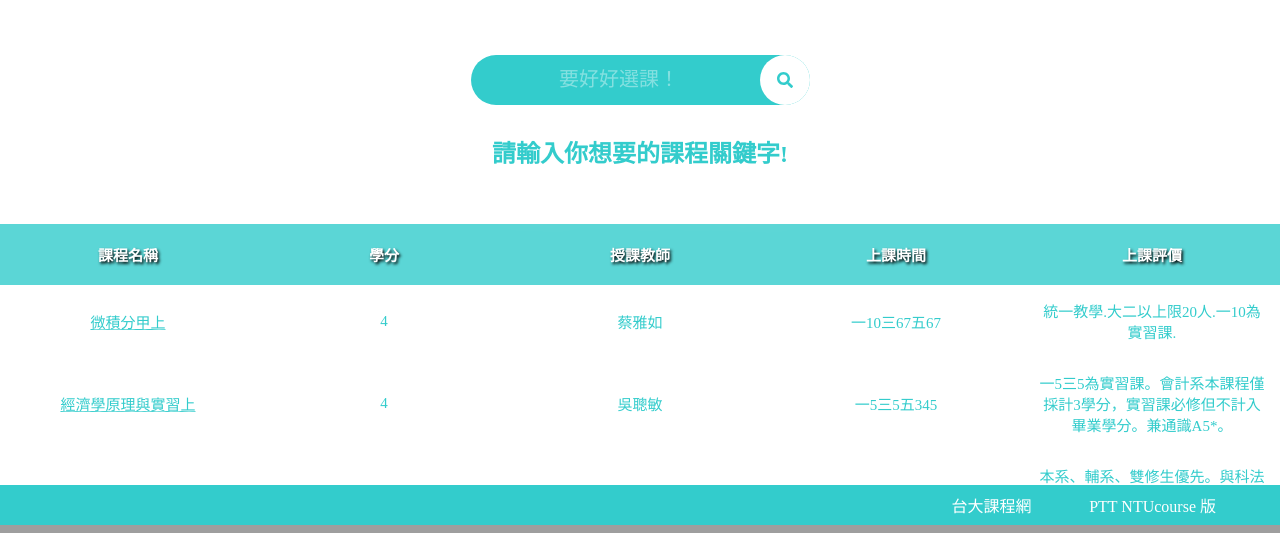
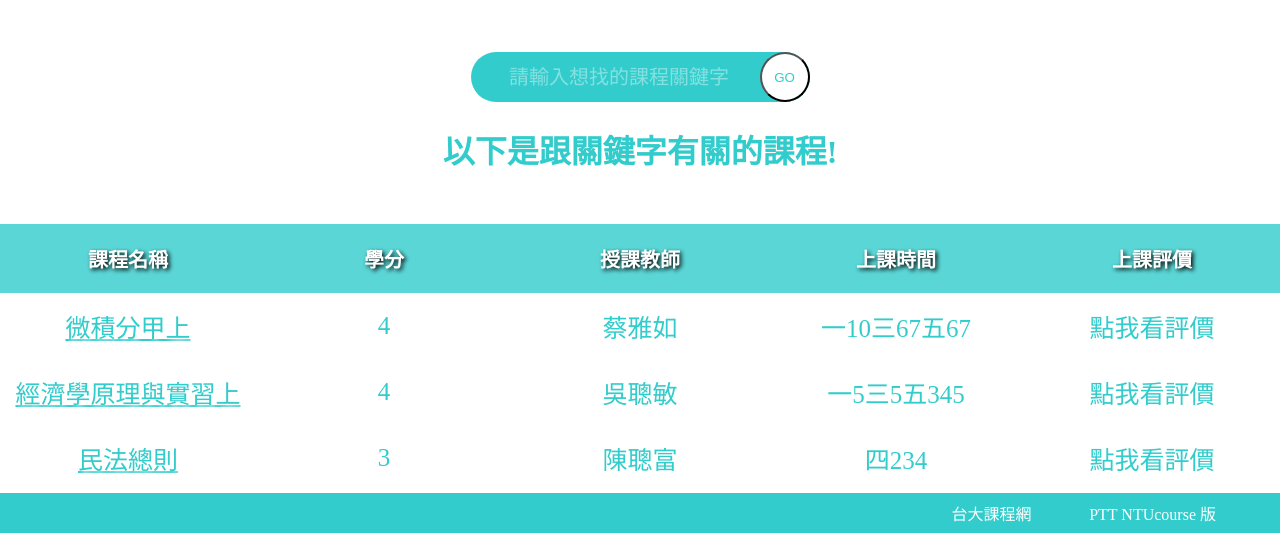
Before and after one commit to coding-coworking-club/dream-of-the-red-chamber, a Django app: template templates/course/course.html in a window 1280 px wide. Shown: the part 576-1109 px from the top of the page. Run offline with Django 3.2, Linux system fonts and the light colour scheme; the template is opened without the code that fills it: values that come from a table or form of the project are taken from there, others are empty; data comes from the database, SQL or seed files in the repository; both versions use the stored data as it was after the commit; parts of the project's set-up code (start-up, migrations or seed data) failed here and were passed over; some libraries are stand-ins or nearby versions.

Commit message:
table & button fixed

```diff
--- a/static/css/base.css
+++ b/static/css/base.css
@@ -38,26 +38,27 @@
   text-align: center;
   text-shadow: black 0.1em 0.1em 0.2em;
 }
-
 .search {
   display: flex;
   flex-direction: column;
   justify-content: space-around;
   min-height: 28vh;
 }
-
 .search-container {
 display: flex;
 justify-content: center;
 margin-top: 5vh;
 }
-
 .search-box {
 display: inline-flex;
 border-radius: 60px;
 background: #33cccc;
 }
-
+.search-text::placeholder {
+opacity:0.4;
+color: white;
+font-size: 20px;
+}
 .search-text {
   border: none;
   outline: none;
@@ -68,12 +69,6 @@
   font-size: 20px;
   text-align: center;
 }
-
-.search-text::placeholder {
-  opacity:0.4;
-  color: white;
-}
-
 .search-button {
   display: flex;
   align-items: center;
@@ -86,14 +81,15 @@
   color: #33cccc;
   cursor: pointer;
 }
-
+.value {
+  font-weight: bold;
+}
 .detail {
   margin-bottom: 5vh;
   padding: 0 5%;
   color: #33cccc;
-  font-weight: bold;
+  font-weight: bolder;
   text-align: center;
-  text-shadow: white 1em 1em 2em;
 }
 
 .table-container {
@@ -119,7 +115,7 @@ table {
 th {
   padding: 20px 15px;
   color: white;
-  font-size: 15px;
+  font-size: 20px;
   font-weight: bold;
   text-align: center;
   text-shadow: black 0.1em 0.1em 0.2em;
@@ -136,14 +132,6 @@ td {
   vertical-align: middle;
 }
 
-.error-information {
-  display: flex;
-  align-items: center;
-  justify-content: center;
-  font-size: 20px;
-  color: #33cccc;
-  text-align:center;
-}
 .weblinks {
   align-items: center;
   display: flex;
--- a/templates/course/base.html
+++ b/templates/course/base.html
@@ -9,21 +9,20 @@
   <link rel="stylesheet" href="../../static/css/base.css">
   <script async src="https://use.fontawesome.com/releases/v5.0.6/js/all.js"></script>
 </head>
-
 <body>
   <div class="background">
     <span class="title">Dream of the Red Chamber</span>
   </div>
-  <div class="search">
-    <div class="search-container">
-      <form class="search-box" method="GET">
-        <input type="text" name="keyword" class="search-text" placeholder="要好好選課！" button="">
-        <a class="search-button" href="#">
-          <i class="fas fa-search"></i>
-        </a>
-      </form>
-    </div>
-    <h2 class="detail">{% block details %}{% endblock %}</h1>
+    {% block search %}
+    {% endblock %}
+    <h1 class="detail">
+    {% block course_homepage %}
+    {% endblock %}
+    {% block course %}
+    {% endblock %}
+    {%  block detail %}
+    {% endblock %}
+    </h1>
   </div>
   <div class="table-container">
     <div class="tbl-header">
@@ -41,21 +40,12 @@
     </div>
     <div class="tbl-content">
       <table cellpadding="0" cellspacing="0" border="0">
-        <tbody>
-            {% for course in course_list %}
-            <tr>
-                <td><a style="color:#33cccc;" href="{{course.id}}">{{ course.class_name }}</a></td>
-                <td>{{ course.credit }}</td>
-                <td>{{ course.teacher }}</td>
-                <td>{{ course.class_time }}</td>
-                <td>{{ course.remark }}</td>
-            </tr>
-            {% endfor %}
-          {% if not course_list %}
-          <h1 class='error-information'>很抱歉，沒有找到對應的課程。請試試看其他關鍵字！</h1>
-          {% endif %}
-          {% block course_detail %}{% endblock %}
-        </tbody>
+          <tbody>
+          {% block course-table %}
+          {% endblock %}
+          {% block coursedetail-table %}
+          {% endblock %}
+          </tbody>
       </table>
     </div>
   <div class="weblinks">
@@ -63,5 +53,4 @@
     <a class="ptt" href="https://www.ptt.cc/bbs/NTUcourse/index.html">PTT NTUcourse 版</a>
   </div>
 </body>
-
 </html>
--- a/templates/course/course.html
+++ b/templates/course/course.html
@@ -1,2 +1,41 @@
 {% extends "course/base.html" %}
-{% block details %} 請輸入你想要的課程關鍵字! {% endblock %}
+{% block course %}
+{% if course_list %} 以下是跟關鍵字有關的課程!{% endif %}
+{% if not course_list %}抱歉 沒有找到對應的課程，試試其他關鍵字吧！{% endif %}
+{% endblock %}
+{% block search %}
+<div class="search">
+    <div class="search-container">
+        <form class="search-box" method="GET">
+            <input type="text" class="search-text" name="keyword" placeholder="請輸入想找的課程關鍵字" button="">
+            <input type="submit" class="search-button" href="#" value="GO">
+        </form>
+    </div>
+{% endblock %}
+{% block course-table %}
+{% if course_list %}
+{% for course in course_list %}
+<style>
+td {
+    border-bottom: solid 1pxrgba(255,255,255,0.1);
+    padding: 15px;
+    color: #33cccc;
+    font-size: 25px;
+    font-weight: 300;
+    text-align: center;
+    text-shadow: WHITE 0.1em 0.1em 0.2em;
+    vertical-align: middle;
+}
+</style>
+<tr>
+    <td><a style="color:#33cccc;" href="{{course.id}}">{{ course.class_name }}</a></td>
+    <td>{{ course.credit }}</td>
+    <td>{{ course.teacher }}</td>
+    <td>{{ course.class_time }}</td>
+    <td>點我看評價</td>
+</tr>
+{% endfor %}
+{% endif %}
+{% if not course_list %}
+{% endif %}
+{% endblock %}
```
Also changed, not shown: templates/course/course_detail.html (+18 -8 lines), db.sqlite3, dream-of-the-red-chamber/urls.py (line endings or trailing spaces). Lines whose indentation alone changed are shown as unchanged.
